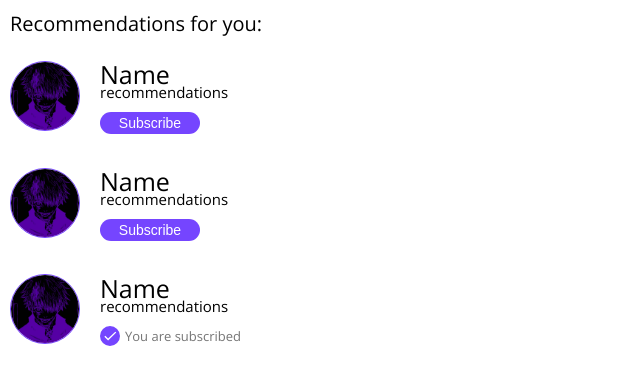
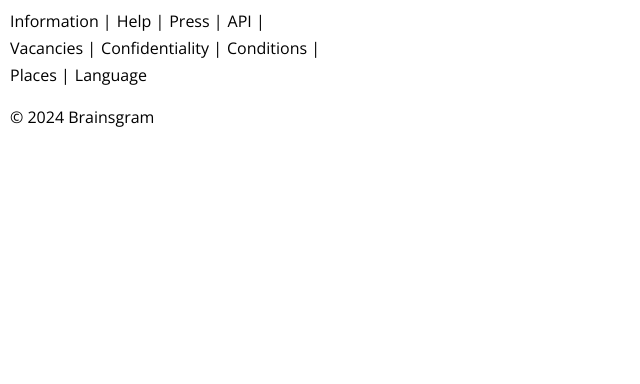
Before and after one commit to wwghst/BrainsGram, a React (Create React App) app: page / in a window 1280 px wide. Shown: the top 384 px of the page, without its empty margins (0-640 px from the left). Built offline with nearby package versions, Linux system fonts and the light colour scheme.

Commit message:
Add footer

```diff
--- a/src/app/App.js
+++ b/src/app/App.js
@@ -1,11 +1,11 @@
-import UsersRec from '../components/usersRec/UsersRec'
+import Footer from '../components/footer/Footer'
 
 import './App.css';
 
 function App() {
   return (
     <>
-  <UsersRec/>
+  <Footer/>
     </>
   );
 }
--- /dev/null
+++ b/src/components/footer/Footer.js
@@ -0,0 +1,22 @@
+import './Footer.scss'
+
+const Footer = () => {
+    return (
+        <div className="footer">
+            <div className="footer__links">
+                <a href='#' className='footer__link'>Information |</a>
+                <a href='#' className='footer__link'>Help |</a>
+                <a href='#' className='footer__link'>Press |</a>
+                <a href='#' className='footer__link'>API |</a>
+                <a href='#' className='footer__link'>Vacancies |</a>
+                <a href='#' className='footer__link'>Confidentiality |</a>
+                <a href='#' className='footer__link'>Conditions |</a>
+                <a href='#' className='footer__link'>Places |</a>
+                <a href='#' className='footer__link'>Language </a>
+            </div>
+            <span className="footer__tittle">© 2024 Brainsgram </span>
+        </div>
+    )
+}
+
+export default Footer
--- /dev/null
+++ b/src/components/footer/Footer.scss
@@ -0,0 +1,27 @@
+.footer{
+    display: flex;
+    flex-direction: column;
+    width: 350px;
+    gap: 20px;
+    padding: 10px;
+
+    &__links{
+        display: flex;
+        align-items: start;
+        justify-content: start;
+        flex-direction: row;
+        flex-wrap: wrap;
+        gap: 5px;
+
+    }
+
+    &__link{
+        text-decoration: none;
+        color: rgb(0, 0, 0);
+        font-family: 'Open Sans', sans-serif;
+    }
+
+    &__tittle{
+        font-family: 'Open Sans', sans-serif;
+    }
+}
--- a/src/components/index.js
+++ b/src/components/index.js
@@ -8,5 +8,6 @@ export { default as Skeleton } from './skeleton/Skeleton';
 export { default as SubModal } from './subModal/SubModal';
 export { default as UsersRec } from './usersRec/UsersRec'
 export { default as YourselfForm } from './yourselfForm/YourselfForm';
+export { default as Footer } from './footer/Footer'
 
 export * from './auth';
```
